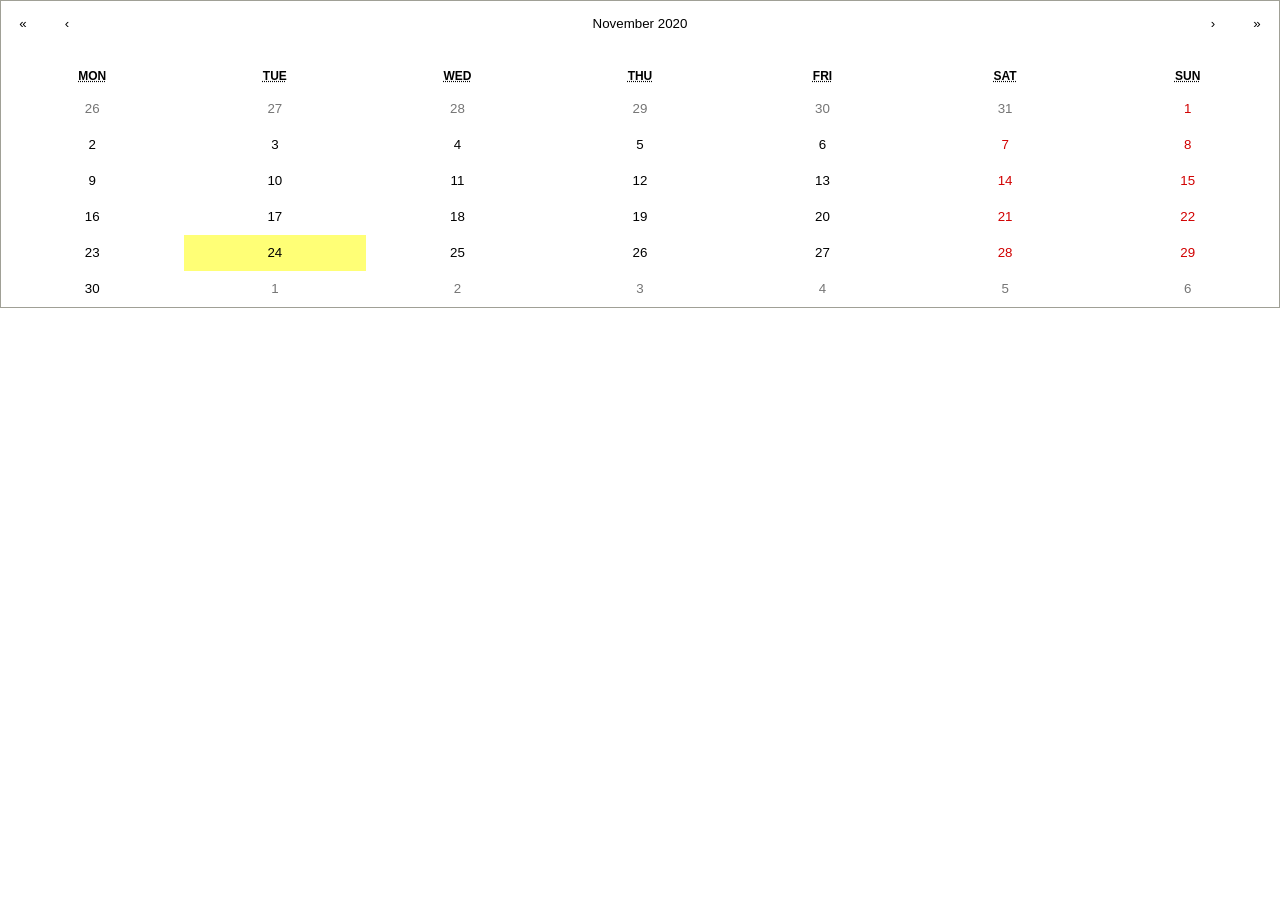
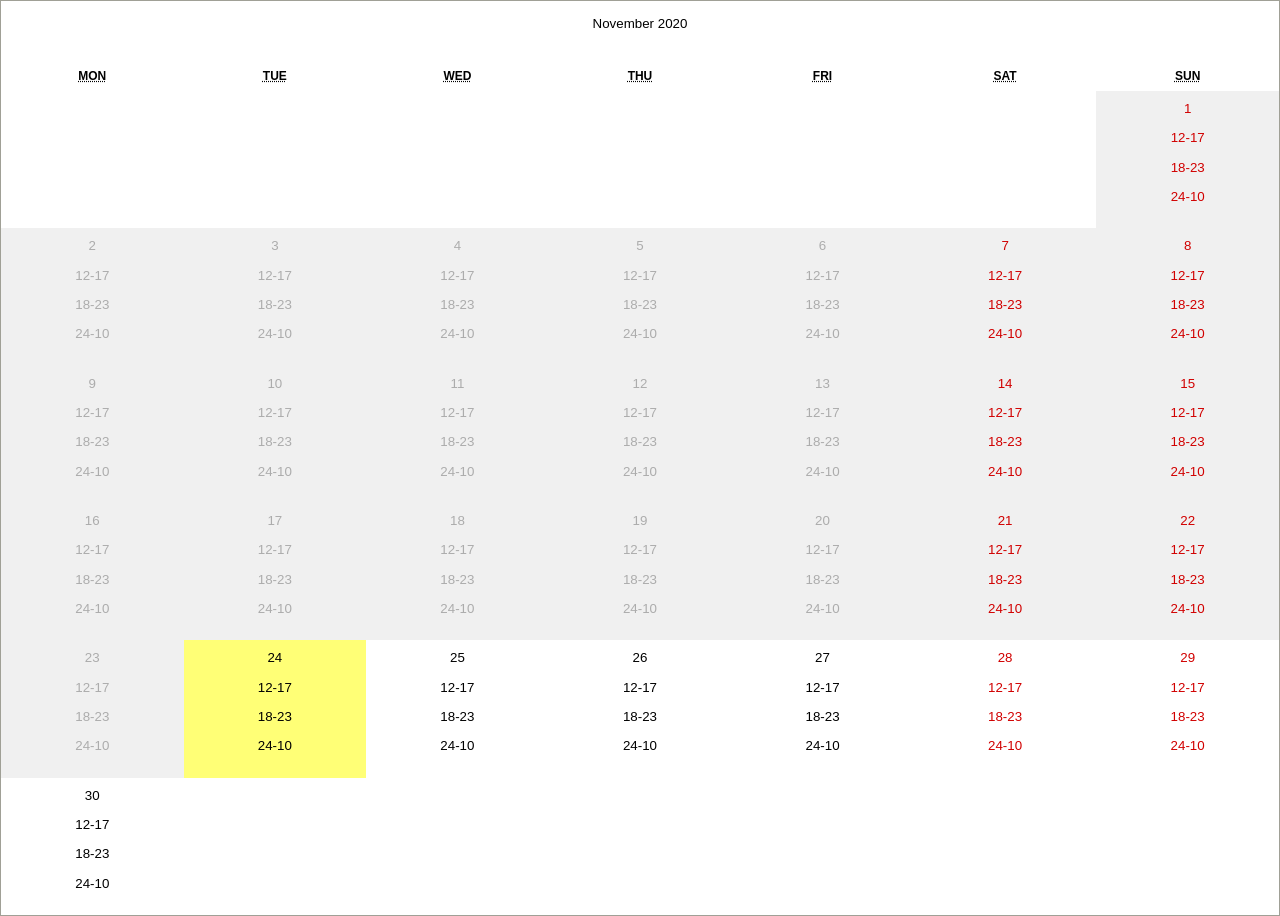
Before and after one commit to kenoga/gate-keeper-cms, a React (Create React App) app in the folder frontend/: page / in a window 1280 px wide. Before the commit the page ends 800 px from the top, so only its background shows below. Built offline with nearby package versions, Linux system fonts and the light colour scheme.

Commit message:
update calendar

```diff
--- a/frontend/src/App.tsx
+++ b/frontend/src/App.tsx
@@ -1,7 +1,7 @@
 import React, { useState } from 'react';
 import logo from './logo.svg';
 import './App.css';
-import Calendar from 'react-calendar';
+import Calendar, { CalendarTileProperties, DateCallback, MonthView } from 'react-calendar';
 import 'react-calendar/dist/Calendar.css';
 
 function App() {
@@ -9,14 +9,41 @@ function App() {
   return (
     <div className="App">
       <div>
-
+        <Calendar
+          // onChange={onChange}
+          // value={value}
+          tileContent={tileContent}
+          onClickDay={onClickDay}
+          activeStartDate={new Date()}
+          showNeighboringMonth={false}
+          tileDisabled={tileDisabled}
+          prevLabel=""
+          prev2Label=""
+          nextLabel=""
+          next2Label=""
+        />
       </div>
-      <Calendar
-        // onChange={onChange}
-        // value={value}
-      />
     </div>
   );
 }
 
+function onClickDay(date: Date) {
+  console.log(date)
+}
+
+function tileContent(props: CalendarTileProperties): JSX.Element {
+  return (
+    <div>
+      <p>12-17</p>
+      <p>18-23</p>
+      <p>24-10</p>
+    </div>
+  )
+}
+
+function tileDisabled(props: CalendarTileProperties & { activeStartDate: Date }): boolean {
+  if (props.date.getDate() < new Date().getDate()) { return true }
+  return false
+}
+
 export default App;
```
